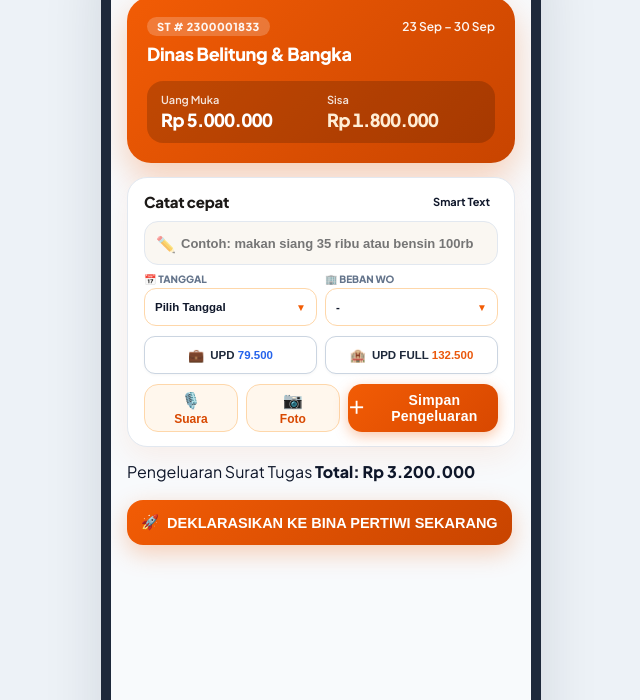
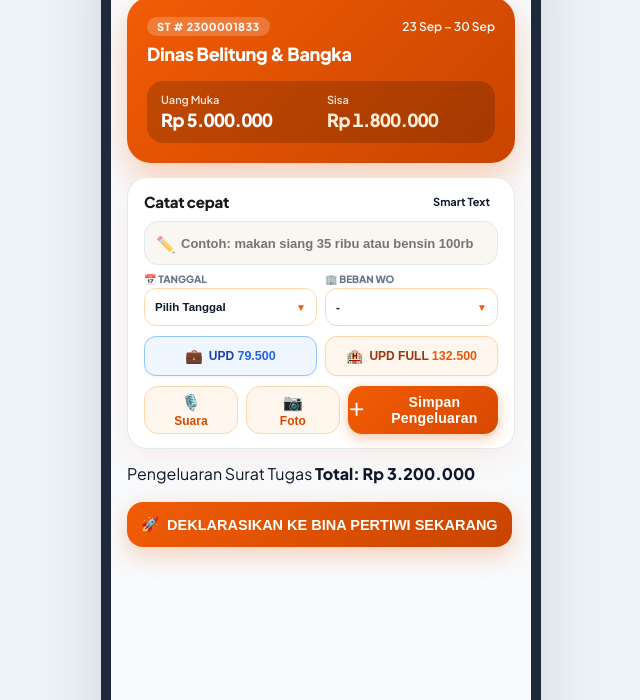
Before and after one commit to roqimon/ST, a website: page public/index.html in a window 1280 px wide. Shown: the part 100-800 px from the top of the page, without its empty margins (319-959 px from the left). Drawn offline with Linux system fonts and the light colour scheme; no server answers.

Commit message:
feat: integrasikan shortcut upd & UPD FULL baik via tombol maupun smart text input

```diff
--- a/public/app.js
+++ b/public/app.js
@@ -1053,6 +1053,12 @@ function parseTextToExpense(text) {
     category = 'Taxi';
   } else if (lower.includes('cuci') || lower.includes('steam')) {
     category = 'Taxi';
+  } else if (lower.includes('upd full') || lower.includes('upd menginap')) {
+    category = 'Upah Perjalanan Dinas';
+    amount = 132500;
+  } else if (lower.trim() === 'upd' || lower.includes('upd 79') || lower.includes('upd lokal') || lower.includes('upd standar')) {
+    category = 'Upah Perjalanan Dinas';
+    amount = 79500;
   } else if (lower.includes('makan') || lower.includes('lunch') || lower.includes('dinner') || lower.includes('sarapan') || lower.includes('resto') || lower.includes('warung') || lower.includes('upd')) {
     category = 'Upah Perjalanan Dinas';
   }
--- a/public/index.html
+++ b/public/index.html
@@ -91,15 +91,15 @@
       <!-- Shortcut Bar: UPD (79.500) & UPD FULL (132.500) -->
       <div style="display: grid; grid-template-columns: 1fr 1fr; gap: 8px; margin-bottom: 10px;">
         <button type="button" id="btn-quick-upd-half" class="quick-shortcut-btn"
-                style="height: 38px; border-radius: 11px; border: 1px solid #cbd5e1; background: #ffffff; color: #1e293b; font-size: 11.5px; font-weight: 750; display: flex; align-items: center; justify-content: center; gap: 6px; cursor: pointer; transition: all 0.15s ease; box-shadow: 0 1px 3px rgba(0,0,0,0.04);">
-          <span style="font-size: 13px;">💼</span>
-          <span>UPD <strong style="color: #2563eb;">79.500</strong></span>
+                style="height: 40px; border-radius: 12px; border: 1.5px solid #93c5fd; background: #eff6ff; color: #1e40af; font-size: 12px; font-weight: 800; display: flex; align-items: center; justify-content: center; gap: 6px; cursor: pointer; transition: all 0.15s ease; box-shadow: 0 1px 3px rgba(37,99,235,0.08);">
+          <span style="font-size: 14px;">💼</span>
+          <span>UPD <strong style="color: #2563eb; font-size: 12.5px;">79.500</strong></span>
         </button>
 
         <button type="button" id="btn-quick-upd-full" class="quick-shortcut-btn"
-                style="height: 38px; border-radius: 11px; border: 1px solid #cbd5e1; background: #ffffff; color: #1e293b; font-size: 11.5px; font-weight: 750; display: flex; align-items: center; justify-content: center; gap: 6px; cursor: pointer; transition: all 0.15s ease; box-shadow: 0 1px 3px rgba(0,0,0,0.04);">
-          <span style="font-size: 13px;">🏨</span>
-          <span>UPD FULL <strong style="color: #ea580c;">132.500</strong></span>
+                style="height: 40px; border-radius: 12px; border: 1.5px solid #fed7aa; background: #fff7ed; color: #9a3412; font-size: 12px; font-weight: 800; display: flex; align-items: center; justify-content: center; gap: 6px; cursor: pointer; transition: all 0.15s ease; box-shadow: 0 1px 3px rgba(234,88,12,0.08);">
+          <span style="font-size: 14px;">🏨</span>
+          <span>UPD FULL <strong style="color: #ea580c; font-size: 12.5px;">132.500</strong></span>
         </button>
       </div>
 
```
